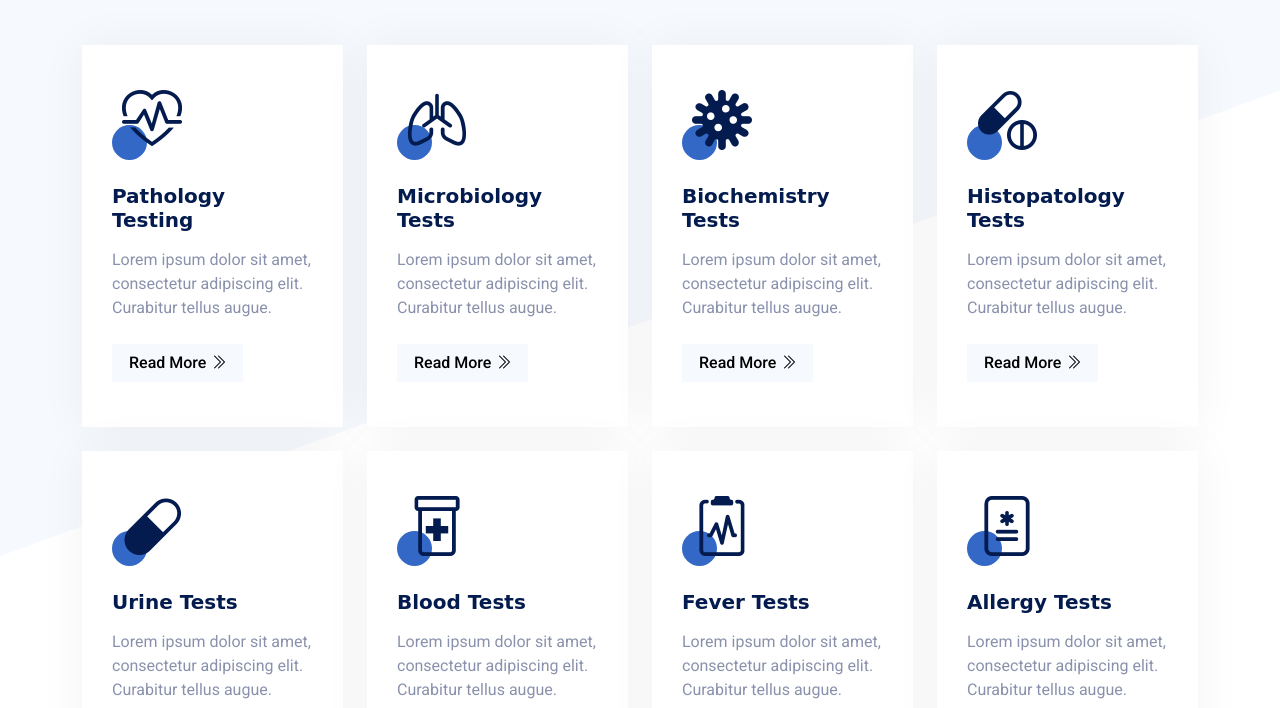
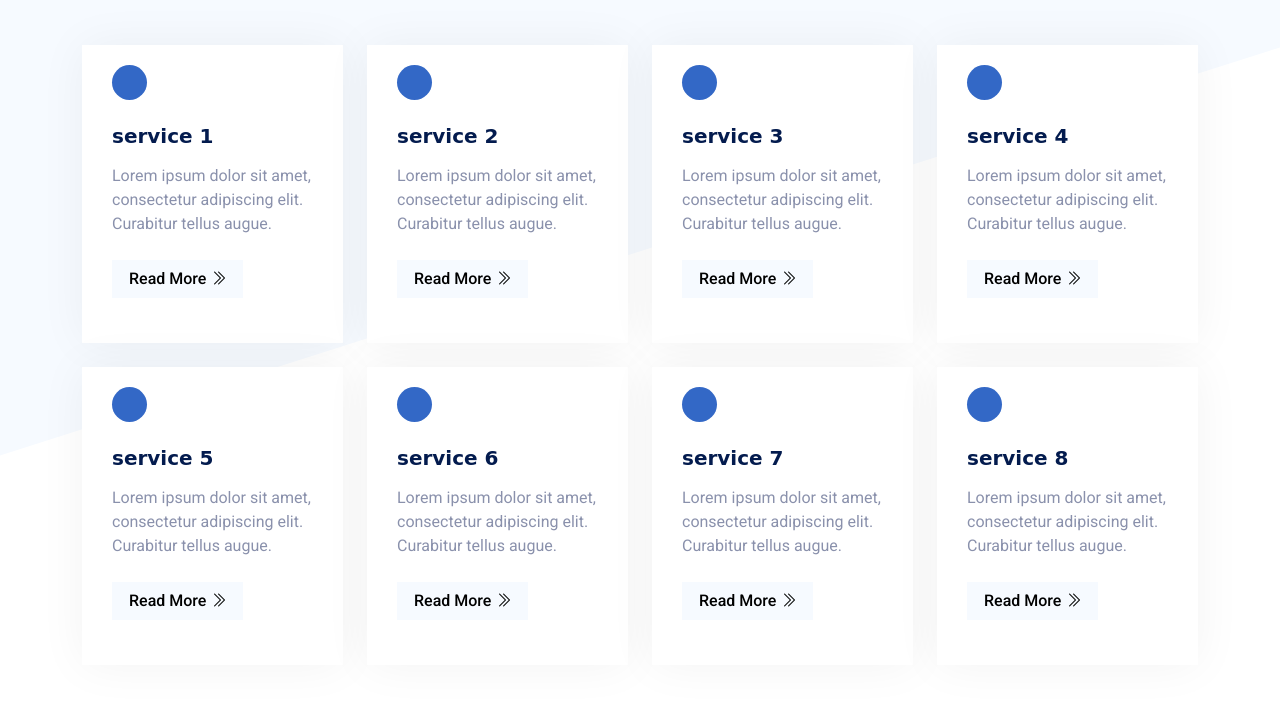
Before and after one commit to kumaranm07/SparkTechScientific, a plain HTML site: page service.html in a window 1280 px wide. Shown: the part 732-1440 px from the top of the page. Drawn offline with nearby package versions, Linux system fonts and the light colour scheme; a web font is replaced by a local one.

Commit message:
fourth - commit

```diff
--- a/contact.html
+++ b/contact.html
@@ -182,7 +182,7 @@
             <div class="row g-5">
                 <div class="col-lg-6 wow fadeInUp" data-wow-delay="0.1s">
 
-                    <form>
+                    <form onsubmit="sendEmail(); reset(); return false;">
                         <div class="row g-3">
                             <div class="col-md-6">
                                 <div class="form-floating">
@@ -312,9 +312,11 @@
     <script src="lib/waypoints/waypoints.min.js"></script>
     <script src="lib/counterup/counterup.min.js"></script>
     <script src="lib/owlcarousel/owl.carousel.min.js"></script>
+    <script> src = "https://smtpjs.com/v3/smtp.js"</script>
 
-    <!-- Template Javascript -->
+
     <script src="js/main.js"></script>
+
 </body>
 
 </html>
--- a/js/main.js
+++ b/js/main.js
@@ -38,7 +38,7 @@
         $('.progress .progress-bar').each(function () {
             $(this).css("width", $(this).attr("aria-valuenow") + '%');
         });
-    }, {offset: '80%'});
+    }, { offset: '80%' });
 
 
     // Back to top button
@@ -50,7 +50,7 @@
         }
     });
     $('.back-to-top').click(function () {
-        $('html, body').animate({scrollTop: 0}, 1500, 'easeInOutExpo');
+        $('html, body').animate({ scrollTop: 0 }, 1500, 'easeInOutExpo');
         return false;
     });
 
@@ -77,10 +77,24 @@
         loop: true,
         dots: false,
         nav: true,
-        navText : [
+        navText: [
             '<i class="bi bi-arrow-left"></i>',
             '<i class="bi bi-arrow-right"></i>'
         ]
     });
 
 })(jQuery);
+
+function sendEmail() {
+    Email.send({
+        Host: "smtp.gmail.com",
+        Username: "balakumaram55@gmail.com",
+        Password: "password",
+        To: "balakumaram55@gmail.com",
+        From: document.getElementById("email").value,
+        Subject: "This is the subject",
+        Body: "And this is the body"
+    }).then(
+        message => alert(message)
+    );
+}
--- a/service.html
+++ b/service.html
@@ -156,9 +156,9 @@
                 <div class="col-lg-3 col-md-6 wow fadeInUp" data-wow-delay="0.1s">
                     <div class="service-item">
                         <div class="icon-box-primary mb-4">
-                            <i class="bi bi-heart-pulse text-dark"></i>
+                            <!-- <i class="bi bi-heart-pulse text-dark"></i> -->
                         </div>
-                        <h5 class="mb-3">Pathology Testing</h4>
+                        <h5 class="mb-3">service 1</h4>
                             <p class="mb-4">Lorem ipsum dolor sit amet, consectetur adipiscing elit. Curabitur tellus
                                 augue.</p>
                             <a class="btn btn-light px-3" href="">Read More<i
@@ -168,9 +168,9 @@
                 <div class="col-lg-3 col-md-6 wow fadeInUp" data-wow-delay="0.3s">
                     <div class="service-item">
                         <div class="icon-box-primary mb-4">
-                            <i class="bi bi-lungs text-dark"></i>
+                            <!-- <i class="bi bi-lungs text-dark"></i> -->
                         </div>
-                        <h5 class="mb-3">Microbiology Tests</h4>
+                        <h5 class="mb-3">service 2</h4>
                             <p class="mb-4">Lorem ipsum dolor sit amet, consectetur adipiscing elit. Curabitur tellus
                                 augue.</p>
                             <a class="btn btn-light px-3" href="">Read More<i
@@ -180,9 +180,9 @@
                 <div class="col-lg-3 col-md-6 wow fadeInUp" data-wow-delay="0.5s">
                     <div class="service-item">
                         <div class="icon-box-primary mb-4">
-                            <i class="bi bi-virus text-dark"></i>
+                            <!-- <i class="bi bi-virus text-dark"></i> -->
                         </div>
-                        <h5 class="mb-3">Biochemistry Tests</h4>
+                        <h5 class="mb-3">service 3</h4>
                             <p class="mb-4">Lorem ipsum dolor sit amet, consectetur adipiscing elit. Curabitur tellus
                                 augue.</p>
                             <a class="btn btn-light px-3" href="">Read More<i
@@ -192,9 +192,9 @@
                 <div class="col-lg-3 col-md-6 wow fadeInUp" data-wow-delay="0.7s">
                     <div class="service-item">
                         <div class="icon-box-primary mb-4">
-                            <i class="bi bi-capsule-pill text-dark"></i>
+                            <!-- <i class="bi bi-capsule-pill text-dark"></i> -->
                         </div>
-                        <h5 class="mb-3">Histopatology Tests</h4>
+                        <h5 class="mb-3">service 4</h4>
                             <p class="mb-4">Lorem ipsum dolor sit amet, consectetur adipiscing elit. Curabitur tellus
                                 augue.</p>
                             <a class="btn btn-light px-3" href="">Read More<i
@@ -204,9 +204,9 @@
                 <div class="col-lg-3 col-md-6 wow fadeInUp" data-wow-delay="0.1s">
                     <div class="service-item">
                         <div class="icon-box-primary mb-4">
-                            <i class="bi bi-capsule text-dark"></i>
+                            <!-- <i class="bi bi-capsule text-dark"></i> -->
                         </div>
-                        <h5 class="mb-3">Urine Tests</h4>
+                        <h5 class="mb-3">service 5</h4>
                             <p class="mb-4">Lorem ipsum dolor sit amet, consectetur adipiscing elit. Curabitur tellus
                                 augue.</p>
                             <a class="btn btn-light px-3" href="">Read More<i
@@ -216,9 +216,9 @@
                 <div class="col-lg-3 col-md-6 wow fadeInUp" data-wow-delay="0.3s">
                     <div class="service-item">
                         <div class="icon-box-primary mb-4">
-                            <i class="bi bi-prescription2 text-dark"></i>
+                            <!-- <i class="bi bi-prescription2 text-dark"></i> -->
                         </div>
-                        <h5 class="mb-3">Blood Tests</h4>
+                        <h5 class="mb-3">service 6</h4>
                             <p class="mb-4">Lorem ipsum dolor sit amet, consectetur adipiscing elit. Curabitur tellus
                                 augue.</p>
                             <a class="btn btn-light px-3" href="">Read More<i
@@ -228,9 +228,9 @@
                 <div class="col-lg-3 col-md-6 wow fadeInUp" data-wow-delay="0.5s">
                     <div class="service-item">
                         <div class="icon-box-primary mb-4">
-                            <i class="bi bi-clipboard2-pulse text-dark"></i>
+                            <!-- <i class="bi bi-clipboard2-pulse text-dark"></i> -->
                         </div>
-                        <h5 class="mb-3">Fever Tests</h4>
+                        <h5 class="mb-3">service 7</h4>
                             <p class="mb-4">Lorem ipsum dolor sit amet, consectetur adipiscing elit. Curabitur tellus
                                 augue.</p>
                             <a class="btn btn-light px-3" href="">Read More<i
@@ -240,9 +240,9 @@
                 <div class="col-lg-3 col-md-6 wow fadeInUp" data-wow-delay="0.7s">
                     <div class="service-item">
                         <div class="icon-box-primary mb-4">
-                            <i class="bi bi-file-medical text-dark"></i>
+                            <!-- <i class="bi bi-file-medical text-dark"></i> -->
                         </div>
-                        <h5 class="mb-3">Allergy Tests</h4>
+                        <h5 class="mb-3">service 8</h4>
                             <p class="mb-4">Lorem ipsum dolor sit amet, consectetur adipiscing elit. Curabitur tellus
                                 augue.</p>
                             <a class="btn btn-light px-3" href="">Read More<i
```
Also changed, not shown: about.html (+5 -5 lines).
